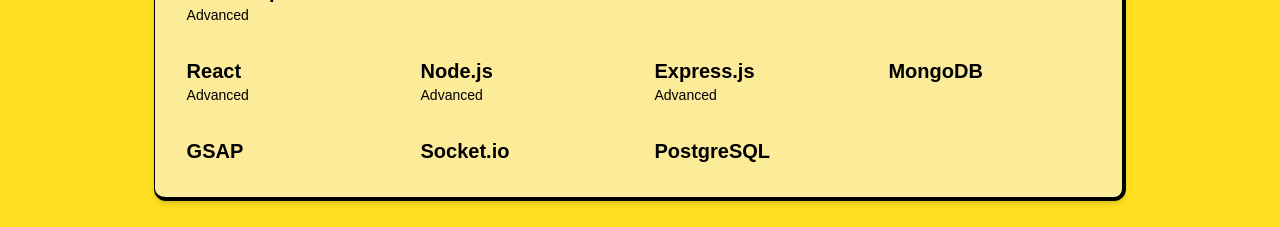
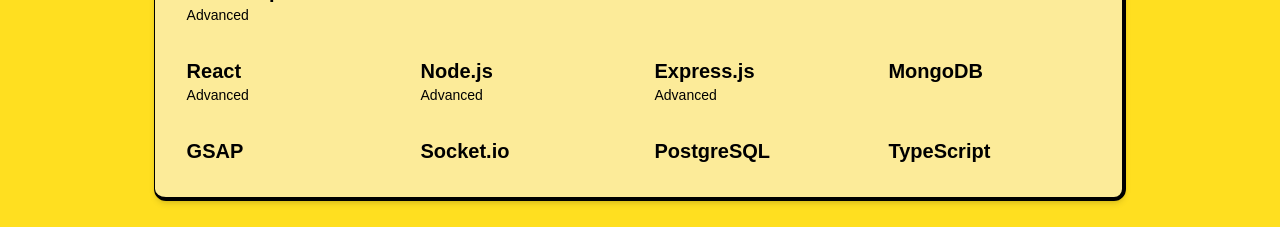
Before and after one commit to Subhadip1001/Subhadip-portfolio, a React (Vite) app: page / in a window 1280 px wide. Shown: the part 2840-3067 px from the top of the page. Built offline with nearby package versions, Linux system fonts and the light colour scheme.

Commit message:
Add a new skill

```diff
--- a/package.json
+++ b/package.json
@@ -19,6 +19,7 @@
     "react": "^19.0.0",
     "react-dom": "^19.0.0",
     "react-icons": "^5.5.0",
+    "react-router-dom": "^7.6.2",
     "react-scroll": "^1.9.3",
     "tailwindcss": "^4.1.4"
   },
--- a/src/Components/AllProjects.jsx
+++ /dev/null
@@ -1,13 +0,0 @@
-import React from 'react'
-
-const AllProjects = () => {
-  return (
-    <div>
-      <div>
-
-      </div>
-    </div>
-  )
-}
-
-export default AllProjects
--- a/src/Components/Skills.jsx
+++ b/src/Components/Skills.jsx
@@ -17,6 +17,7 @@
     { id: 14, name: 'GSAP', level: '' },
     { id: 15, name: 'Socket.io', level: '' },
     { id: 16, name: 'PostgreSQL', level: '' },
+    { id: 17, name: 'TypeScript', level: '' },
   ]
   return (
     <div name="Skills" className='h-screen w-full px-2 md:px-4 lg:px-8 bg-yellow-300 flex flex-col justify-center items-center shadow-lg'>
```
Also changed, not shown: 2 other files (tests, documents, lock files or other folders).
